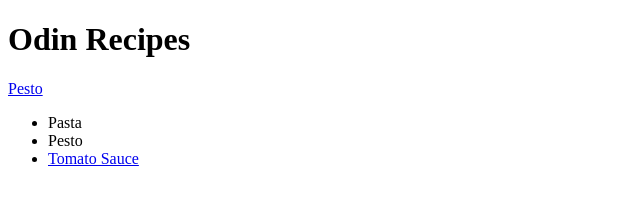
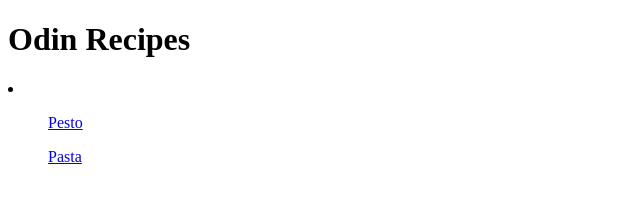
Before and after one commit to nastassia-martin/odin-recipes, a plain HTML site: page index.html in a window 1280 px wide. Shown: the whole page, without its empty margins (0-640 px from the left). Drawn offline with Linux system fonts and the light colour scheme.

Commit message:
update links in index.html

```diff
--- a/index.html
+++ b/index.html
@@ -6,14 +6,18 @@
     <meta name="viewport" content="width=device-width, initial-scale=1.0">
     <title>Odin Recipes</title>
 </head>
+
 <body>
     <h1>Odin Recipes</h1>
-    <a href="recipes/pesto.html">Pesto</a>
 
-    <ul>
-        <li><a href="recipes/pasta.html"></a> Pasta</li>
-        <li><a href="recipes/pesto.html"></a>Pesto</li>
-        <li><a href="recipes/tomato-sauce.html">Tomato Sauce</a></li>
-    </ul>
+    <li>
+        <ul><a href="recipes/pesto.html">Pesto</a></ul>
+        <ul><a href="recipes/pasta.html">Pasta</a></ul>
+        <ul><a href="recipes/tomato-sauce.html"></a></ul>
+    </li>
+
+
+
+
 </body>
 </html>
```
Also changed, not shown: recipes/pasta.html (+1 -0 lines).
